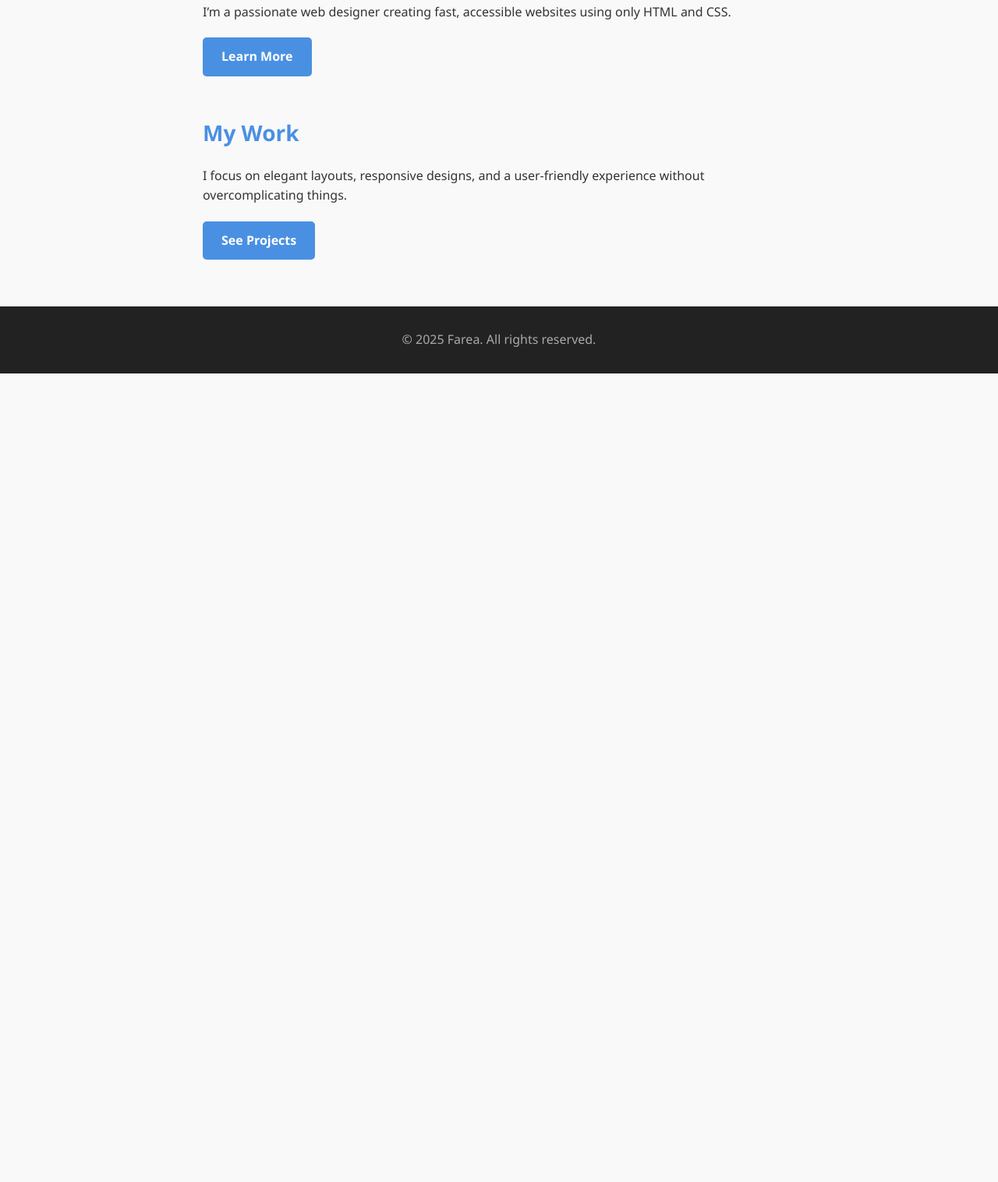
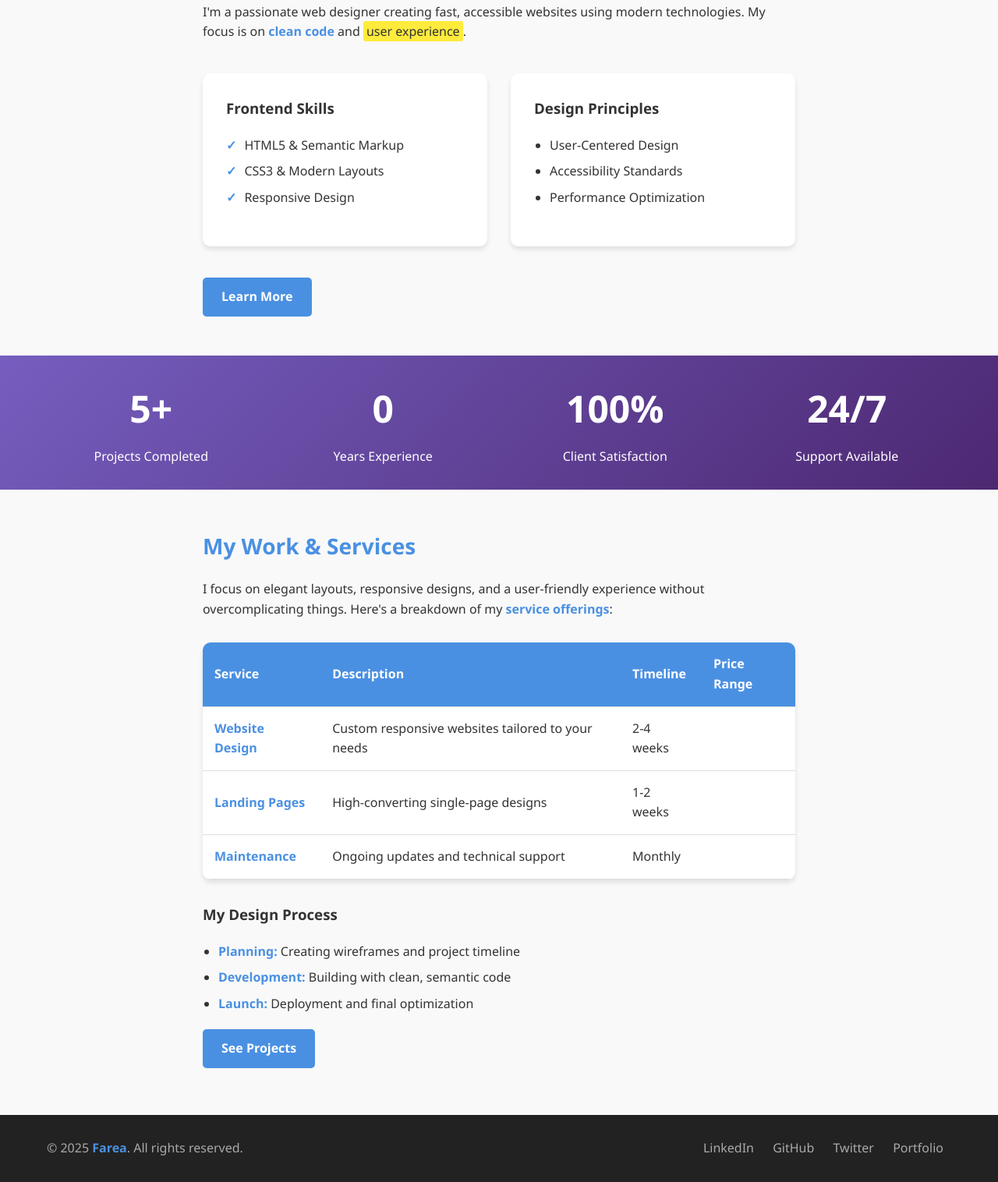
Before and after one commit to sadiaanjumfarea/htmlnCSSfiles, a plain HTML site: page notsobasic.html/notsobasic.html in a window 1280 px wide. Shown: the part 339-1855 px from the top of the page at 78% size. Before the commit the page ends 818 px from the top, so only its background shows below. Drawn offline with Linux system fonts and the light colour scheme.

Commit message:
added tables divs and classes

```diff
--- a/notsobasic.html/notsobasic.html
+++ b/notsobasic.html/notsobasic.html
@@ -46,6 +46,12 @@
       color: #4a90e2;
     }
 
+    .container {
+      max-width: 1200px;
+      margin: 0 auto;
+      padding: 0 20px;
+    }
+
     section {
       max-width: 800px;
       margin: 50px auto;
@@ -60,6 +66,109 @@
 
     section p {
       margin-bottom: 20px;
+    }
+
+    .highlight {
+      background-color: #ffeb3b;
+      padding: 2px 4px;
+      border-radius: 3px;
+    }
+
+    .emphasis {
+      font-weight: bold;
+      color: #4a90e2;
+    }
+
+    .skills-grid {
+      display: grid;
+      grid-template-columns: repeat(auto-fit, minmax(300px, 1fr));
+      gap: 30px;
+      margin: 40px 0;
+    }
+
+    .skill-card {
+      background: white;
+      padding: 30px;
+      border-radius: 10px;
+      box-shadow: 0 4px 6px rgba(0,0,0,0.1);
+      transition: transform 0.3s;
+    }
+
+    .skill-card:hover {
+      transform: translateY(-5px);
+    }
+
+    ul {
+      margin: 20px 0;
+      padding-left: 20px;
+    }
+
+    li {
+      margin-bottom: 8px;
+      position: relative;
+    }
+
+    .custom-list {
+      list-style: none;
+      padding-left: 0;
+    }
+
+    .custom-list li:before {
+      content: "✓";
+      color: #4a90e2;
+      font-weight: bold;
+      margin-right: 10px;
+    }
+
+    table {
+      width: 100%;
+      border-collapse: collapse;
+      margin: 30px 0;
+      background: white;
+      border-radius: 10px;
+      overflow: hidden;
+      box-shadow: 0 4px 6px rgba(0,0,0,0.1);
+    }
+
+    th, td {
+      padding: 15px;
+      text-align: left;
+      border-bottom: 1px solid #ddd;
+    }
+
+    th {
+      background-color: #4a90e2;
+      color: white;
+      font-weight: bold;
+    }
+
+    tr:hover {
+      background-color: #f5f5f5;
+    }
+
+    .stats-container {
+      background: linear-gradient(135deg, #755ebf 0%, #4d2872 100%);
+      color: white;
+      padding: 10px 0;
+      margin: 20px 0;
+    }
+
+    .stats-grid {
+      display: grid;
+      grid-template-columns: repeat(auto-fit, minmax(200px, 1fr));
+      gap: 30px;
+      text-align: center;
+    }
+
+    .stat-item {
+      padding: 20px;
+    }
+
+    .stat-number {
+      font-size: 48px;
+      font-weight: bold;
+      display: block;
+      margin-bottom: 10px;
     }
 
     .cta {
@@ -84,39 +193,165 @@
       padding: 30px 10px;
       margin-top: 60px;
     }
+
+    .footer-content {
+      display: flex;
+      justify-content: space-between;
+      align-items: center;
+      flex-wrap: wrap;
+      gap: 20px;
+    }
+
+    .social-links a {
+      color: #aaa;
+      text-decoration: none;
+      margin: 0 10px;
+      transition: color 0.3s;
+    }
+
+    .social-links a:hover {
+      color: #4a90e2;
+    }
   </style>
 </head>
 <body>
 
   <header>
+    <div class="container">
       <h1>Welcome to My Website</h1>
+    </div>
   </header>
 
   <nav>
     <a href="#">Home</a>
     <a href="#">About</a>
     <a href="#">Services</a>
+    <a href="#">Portfolio</a>
     <a href="#">Contact</a>
   </nav>
 
   <section>
     <h2>About Me</h2>
+    <div class="about-content">
       <p>
-      I’m a passionate web designer creating fast, accessible websites using only HTML and CSS.
+        I'm a passionate web designer creating fast, accessible websites using modern technologies.
+        My focus is on <span class="emphasis">clean code</span> and <span class="highlight">user experience</span>.
       </p>
+
+      <div class="skills-grid">
+        <div class="skill-card">
+          <h3>Frontend Skills</h3>
+          <ul class="custom-list">
+            <li>HTML5 & Semantic Markup</li>
+            <li>CSS3 & Modern Layouts</li>
+            <li>Responsive Design</li>
+          </ul>
+        </div>
+
+        <div class="skill-card">
+          <h3>Design Principles</h3>
+          <ul>
+            <li>User-Centered Design</li>
+            <li>Accessibility Standards</li>
+            <li>Performance Optimization</li>
+          </ul>
+        </div>
+      </div>
+
       <a href="#" class="cta">Learn More</a>
+    </div>
   </section>
 
+  <div class="stats-container">
+    <div class="container">
+      <div class="stats-grid">
+        <div class="stat-item">
+          <span class="stat-number">5+</span>
+          <span>Projects Completed</span>
+        </div>
+        <div class="stat-item">
+          <span class="stat-number">0</span>
+          <span>Years Experience</span>
+        </div>
+        <div class="stat-item">
+          <span class="stat-number">100%</span>
+          <span>Client Satisfaction</span>
+        </div>
+        <div class="stat-item">
+          <span class="stat-number">24/7</span>
+          <span>Support Available</span>
+        </div>
+      </div>
+    </div>
+  </div>
+
   <section>
-    <h2>My Work</h2>
+    <h2>My Work & Services</h2>
+    <div class="work-content">
       <p>
         I focus on elegant layouts, responsive designs, and a user-friendly experience without overcomplicating things.
+        Here's a breakdown of my <span class="emphasis">service offerings</span>:
       </p>
+
+      <table>
+        <thead>
+          <tr>
+            <th>Service</th>
+            <th>Description</th>
+            <th>Timeline</th>
+            <th>Price Range</th>
+          </tr>
+        </thead>
+        <tbody>
+          <tr>
+            <td><span class="emphasis">Website Design</span></td>
+            <td>Custom responsive websites tailored to your needs</td>
+            <td>2-4 weeks</td>
+            <td></td>
+          </tr>
+          <tr>
+            <td><span class="emphasis">Landing Pages</span></td>
+            <td>High-converting single-page designs</td>
+            <td>1-2 weeks</td>
+            <td></td>
+          </tr>
+
+          <tr>
+            <td><span class="emphasis">Maintenance</span></td>
+            <td>Ongoing updates and technical support</td>
+            <td>Monthly</td>
+            <td></td>
+          </tr>
+        </tbody>
+      </table>
+
+      <div class="process-section">
+        <h3>My Design Process</h3>
+        <ul>
+          <li><span class="emphasis">Planning:</span> Creating wireframes and project timeline</li>
+          <li><span class="emphasis">Development:</span> Building with clean, semantic code</li>
+          <li><span class="emphasis">Launch:</span> Deployment and final optimization</li>
+        </ul>
+      </div>
+
       <a href="#" class="cta">See Projects</a>
+    </div>
   </section>
 
   <footer>
-    &copy; 2025 Farea. All rights reserved.
+    <div class="container">
+      <div class="footer-content">
+        <div>
+          <span>&copy; 2025 <span class="emphasis">Farea</span>. All rights reserved.</span>
+        </div>
+        <div class="social-links">
+          <a href="#">LinkedIn</a>
+          <a href="#">GitHub</a>
+          <a href="#">Twitter</a>
+          <a href="#">Portfolio</a>
+        </div>
+      </div>
+    </div>
   </footer>
 
 </body>
```
Lines whose indentation alone changed are shown as unchanged.
